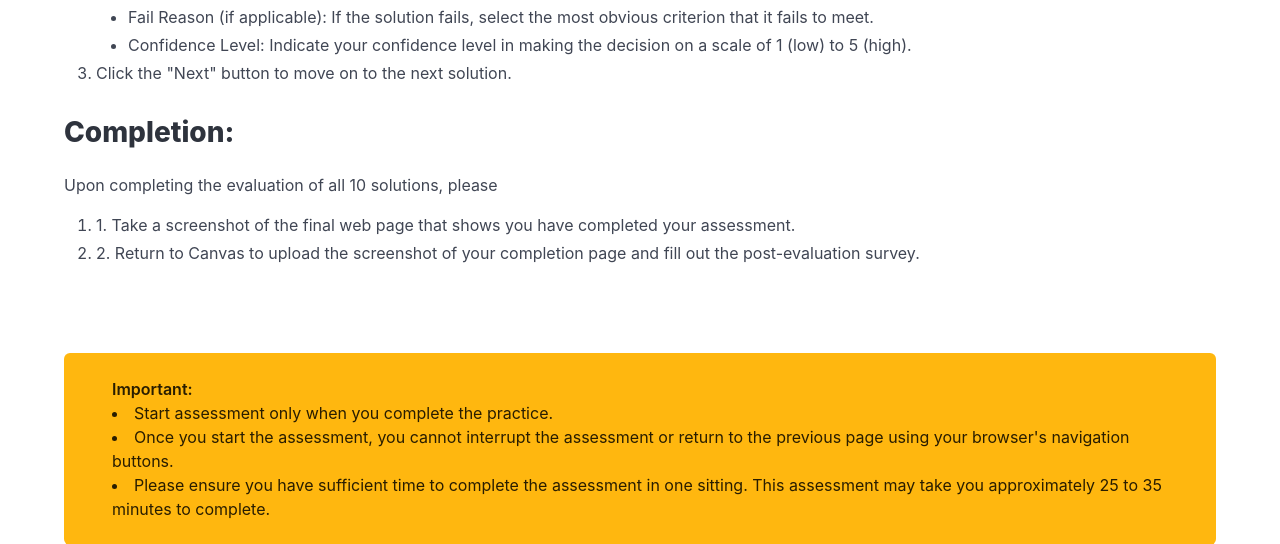
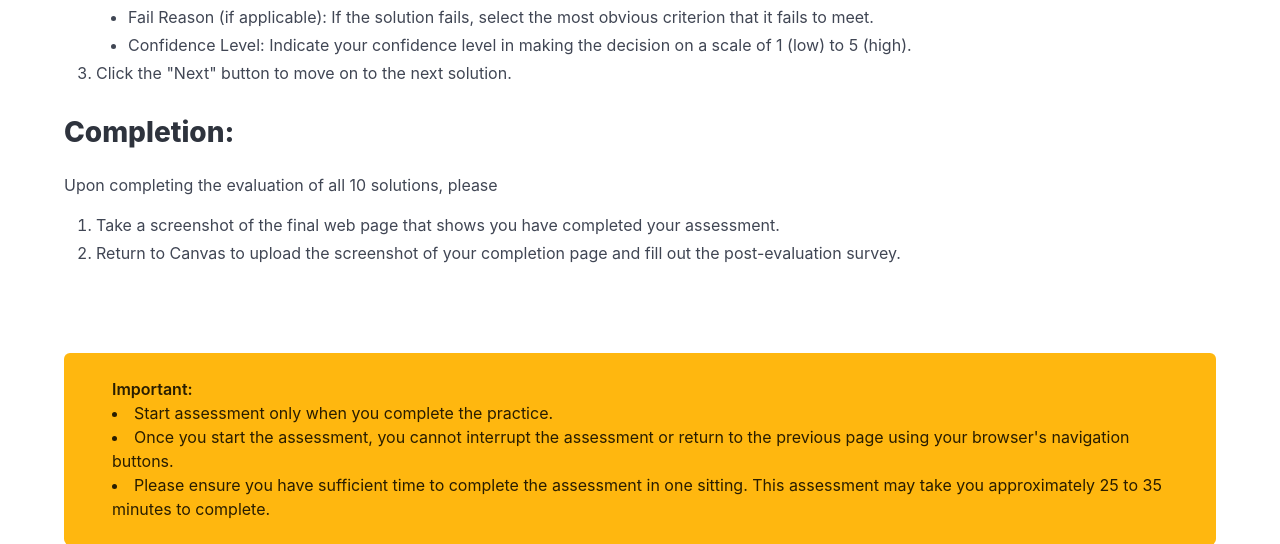
Before and after one commit to Sproutify-ai/sproutify-emba, a Flask app: page /instructions in a window 1280 px wide. Shown: the part 450-994 px from the top of the page. Run offline with Flask 3, Linux system fonts and the light colour scheme; the visitor is signed in with stand-in values (Sample User, id 1); parts of the project's set-up code (start-up, migrations or seed data) failed here and were passed over; some libraries are stand-ins or nearby versions.

Commit message:
instructions

```diff
--- a/sproutify/templates/instructions.html
+++ b/sproutify/templates/instructions.html
@@ -27,8 +27,8 @@
           <h2 class="subtitle">Completion:</h2>
           <p>Upon completing the evaluation of all 10 solutions, please
             <ol>
-            <li>1. Take a screenshot of the final web page that shows you have completed your assessment.</li>
-            <li>2. Return to Canvas to upload the screenshot of your completion page and fill out the post-evaluation survey.
+            <li>Take a screenshot of the final web page that shows you have completed your assessment.</li>
+            <li>Return to Canvas to upload the screenshot of your completion page and fill out the post-evaluation survey.
             </li>
             </ol>
             </p>
```
